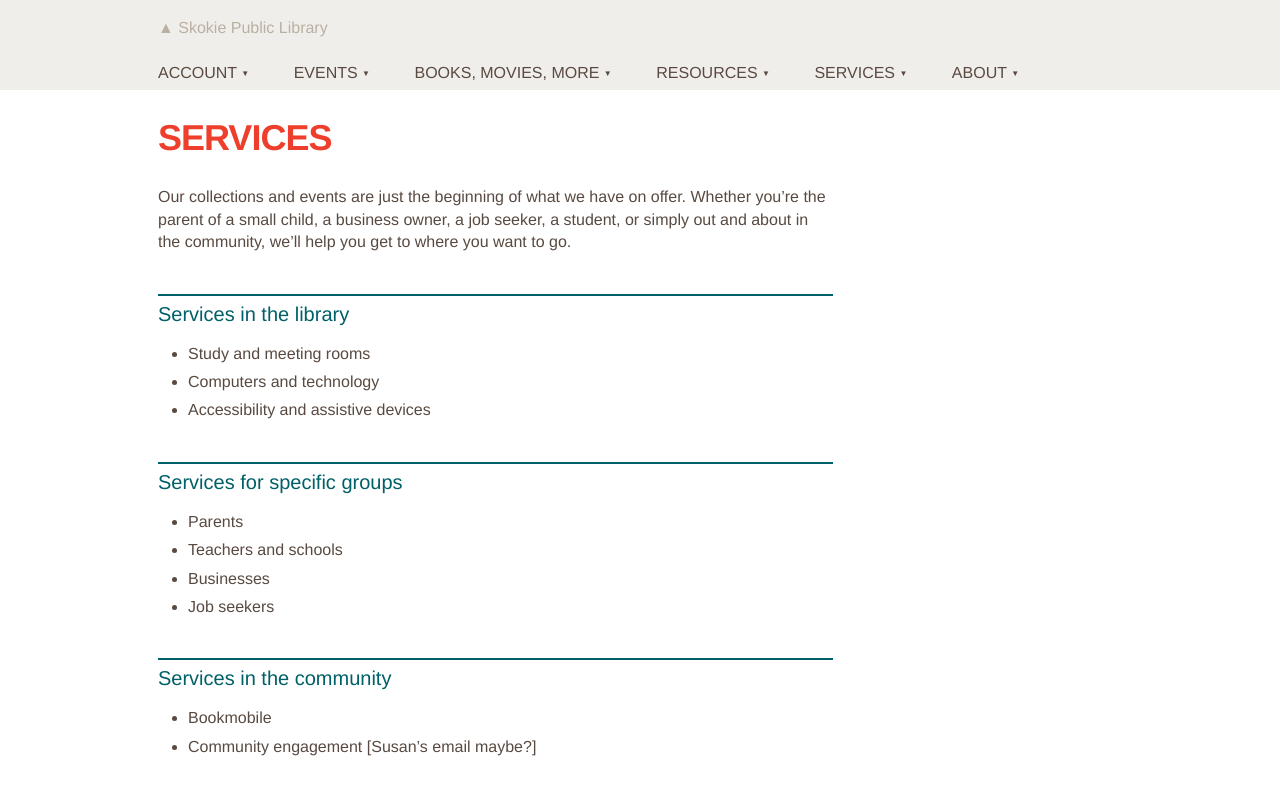
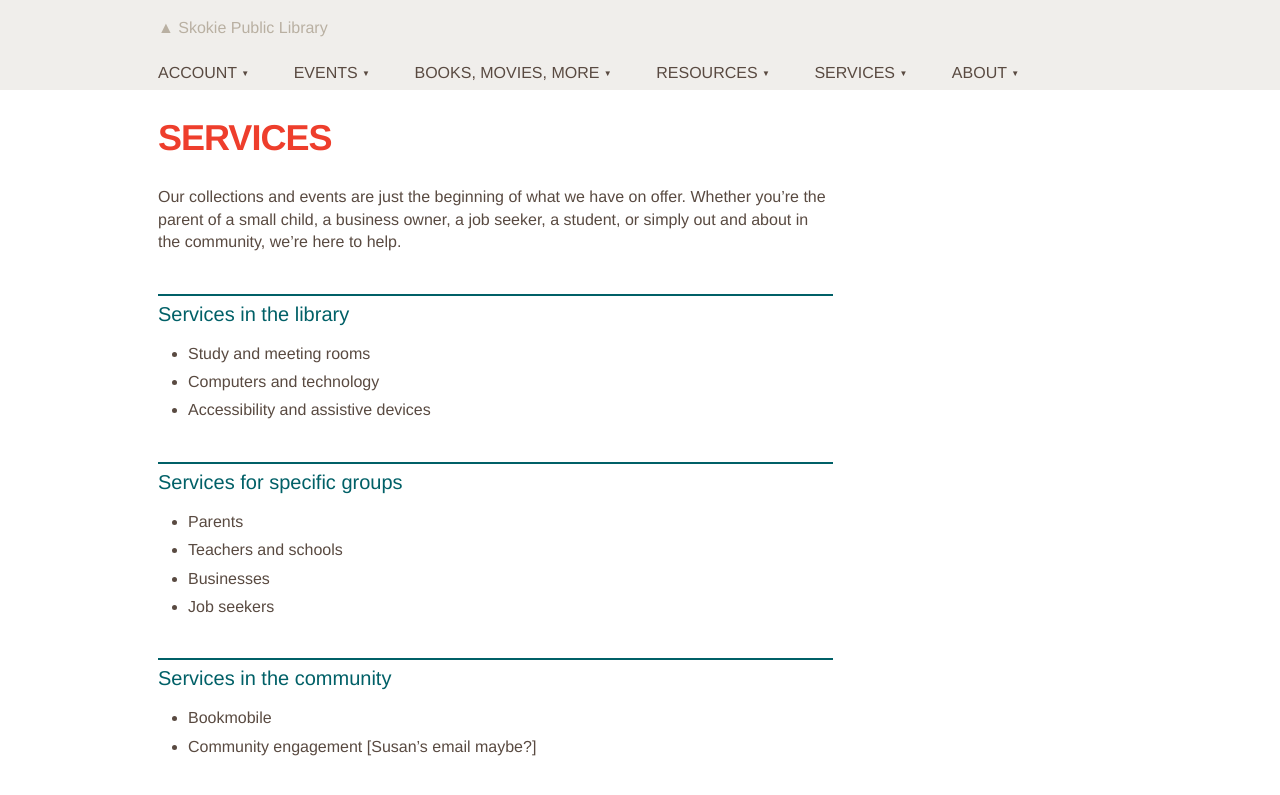
Before and after one commit to skokielibrary/spl-content, a Jekyll site: the page built from _content/annabelle/services--index.markdown, in a window 1280 px wide. Shown: the top 795 px of the page. Built offline with Jekyll 4.4.1, drawn with Linux system fonts in a browser that asks for light colours.

Commit message:
Updated services--index.markdown

```diff
--- a/_content/annabelle/services--index.markdown
+++ b/_content/annabelle/services--index.markdown
@@ -4,7 +4,7 @@ title: Services
 published: true
 ---
 
-Our collections and events are just the beginning of what we have on offer. Whether you're the parent of a small child, a business owner, a job seeker, a student, or simply out and about in the community, we'll help you get to where you want to go.
+Our collections and events are just the beginning of what we have on offer. Whether you're the parent of a small child, a business owner, a job seeker, a student, or simply out and about in the community, we're here to help.
 
 ##Services in the library
 - Study and meeting rooms
```
